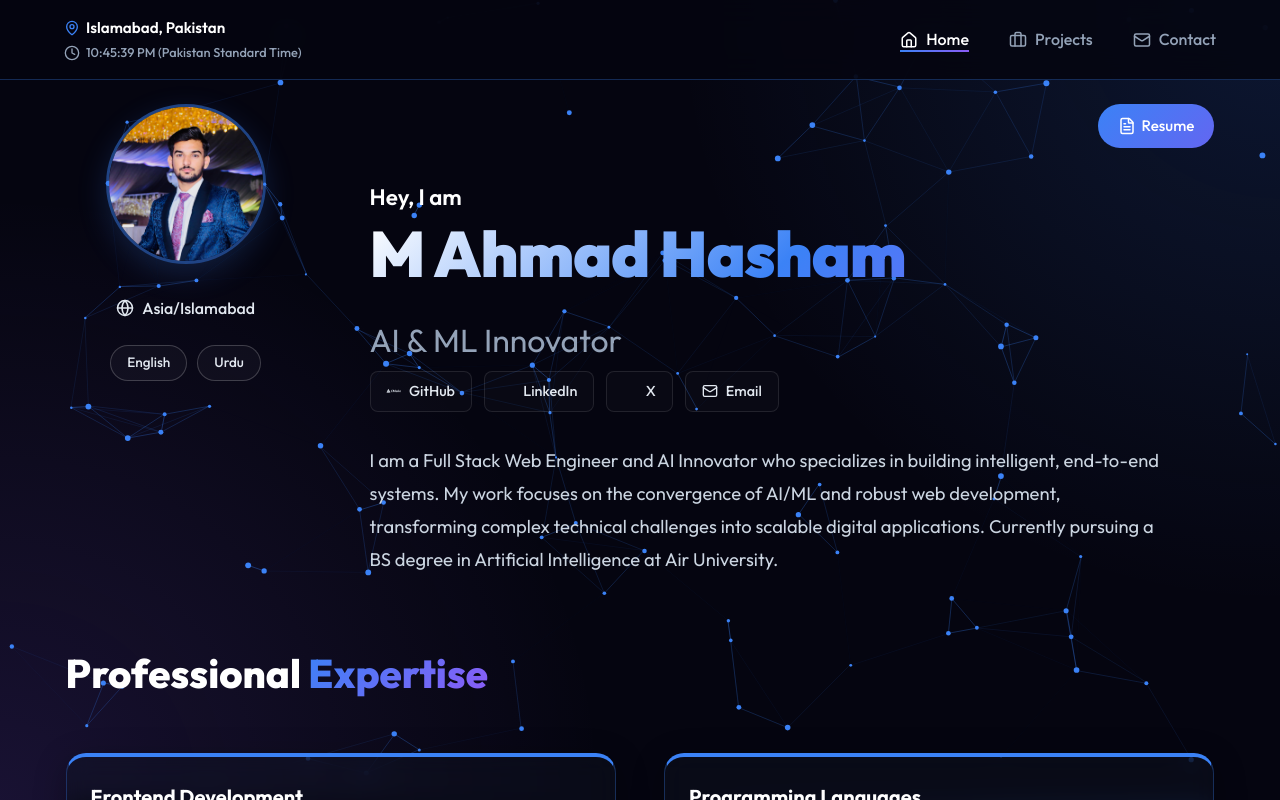
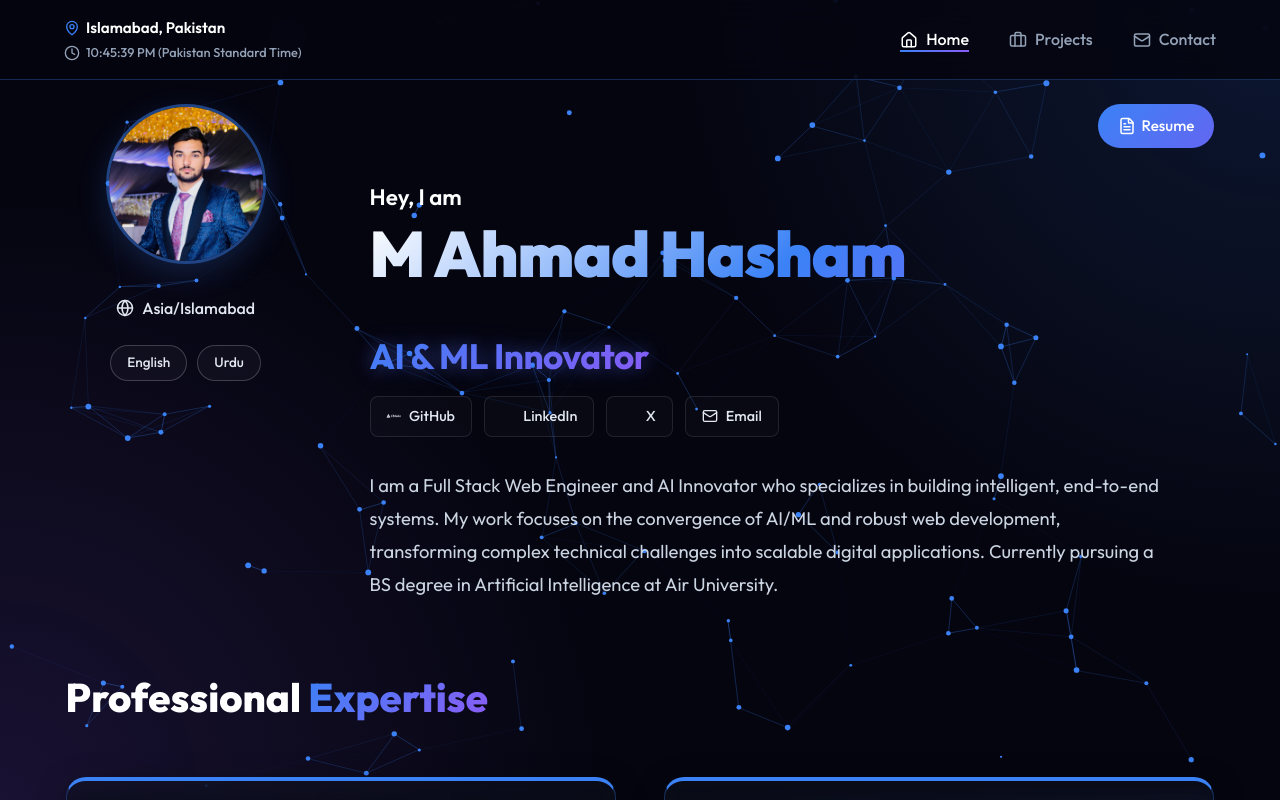
Before and after one commit to hasham14fw/portfolio, a React (Vite) app: page / in a window 1280 px wide. Shown: the top 800 px of the page. Built offline with nearby package versions, Linux system fonts and the light colour scheme; some icons are missing.

Commit message:
Beautifully styled animated titles

```diff
--- a/src/pages/Home.jsx
+++ b/src/pages/Home.jsx
@@ -127,7 +127,8 @@ const Home = () => {
           <div className="intro-text-block">
             <p className="hey-iam-text">Hey, I am</p>
             <h1 className="hero-title-inspired" style={{ margin: 0, padding: 0 }}>M Ahmad Hasham</h1>
-            <div className="typewriter-container" style={{ minHeight: '60px', marginTop: '0.5rem' }}>
+            <div className="typewriter-container" style={{ minHeight: '80px', marginTop: '0.8rem', display: 'flex', alignItems: 'center' }}>
+              <span style={{ fontSize: '2.2rem', fontWeight: 700, letterSpacing: '-0.5px' }}>
                 <TypeAnimation
                   sequence={[
                     'Full Stack Web Engineer',
@@ -135,11 +136,17 @@ const Home = () => {
                     'AI & ML Innovator',
                     2000,
                   ]}
-                wrapper="h2"
+                  wrapper="span"
                   speed={50}
                   repeat={Infinity}
-                style={{ fontSize: '2rem', color: '#94a3b8', fontWeight: 400, display: 'inline-block' }}
+                  className="heading-accent"
+                  style={{
+                    display: 'inline-block',
+                    filter: 'drop-shadow(0 0 10px rgba(59, 130, 246, 0.3))',
+                    textShadow: '0 0 20px rgba(139, 92, 246, 0.2)'
+                  }}
                 />
+              </span>
             </div>
           </div>
 
```
Lines whose indentation alone changed are shown as unchanged.
